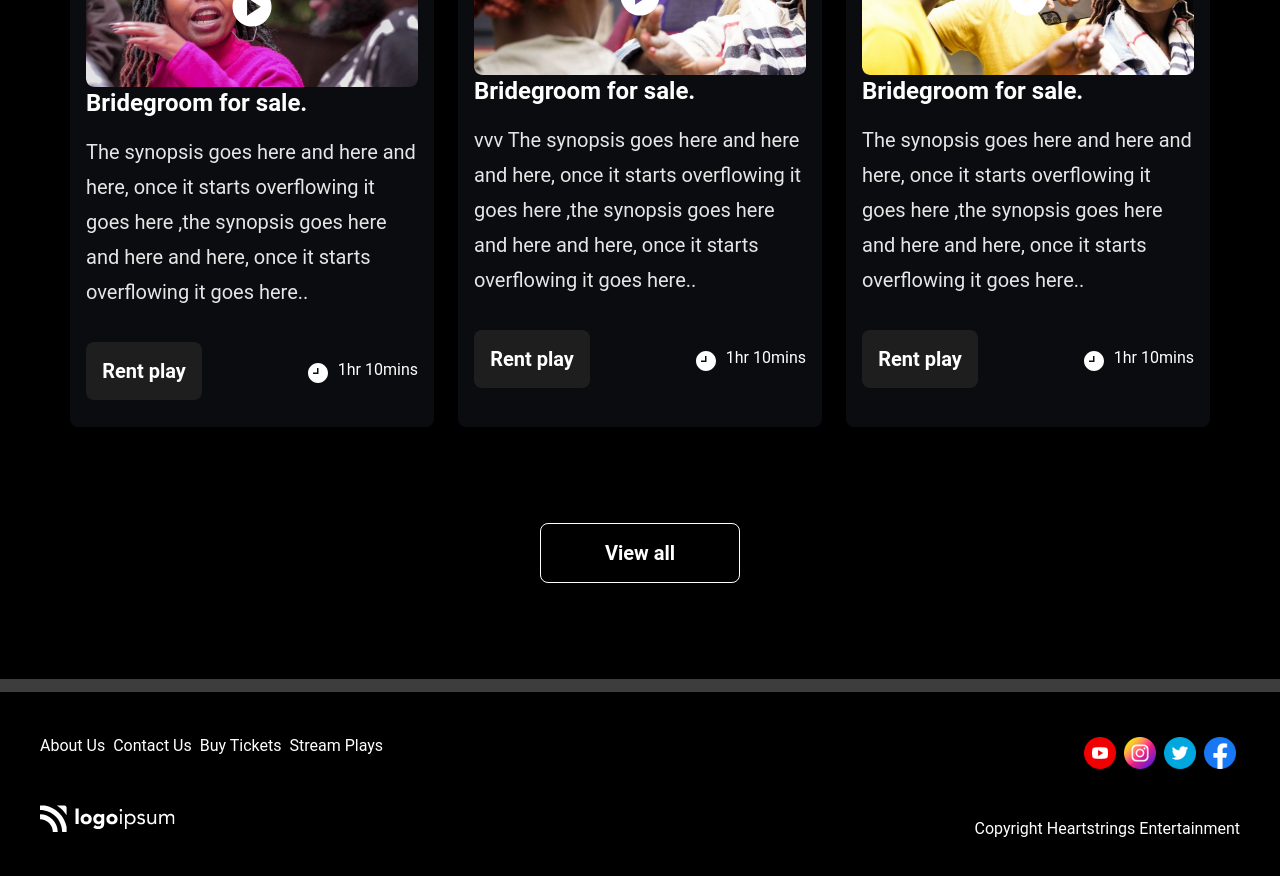
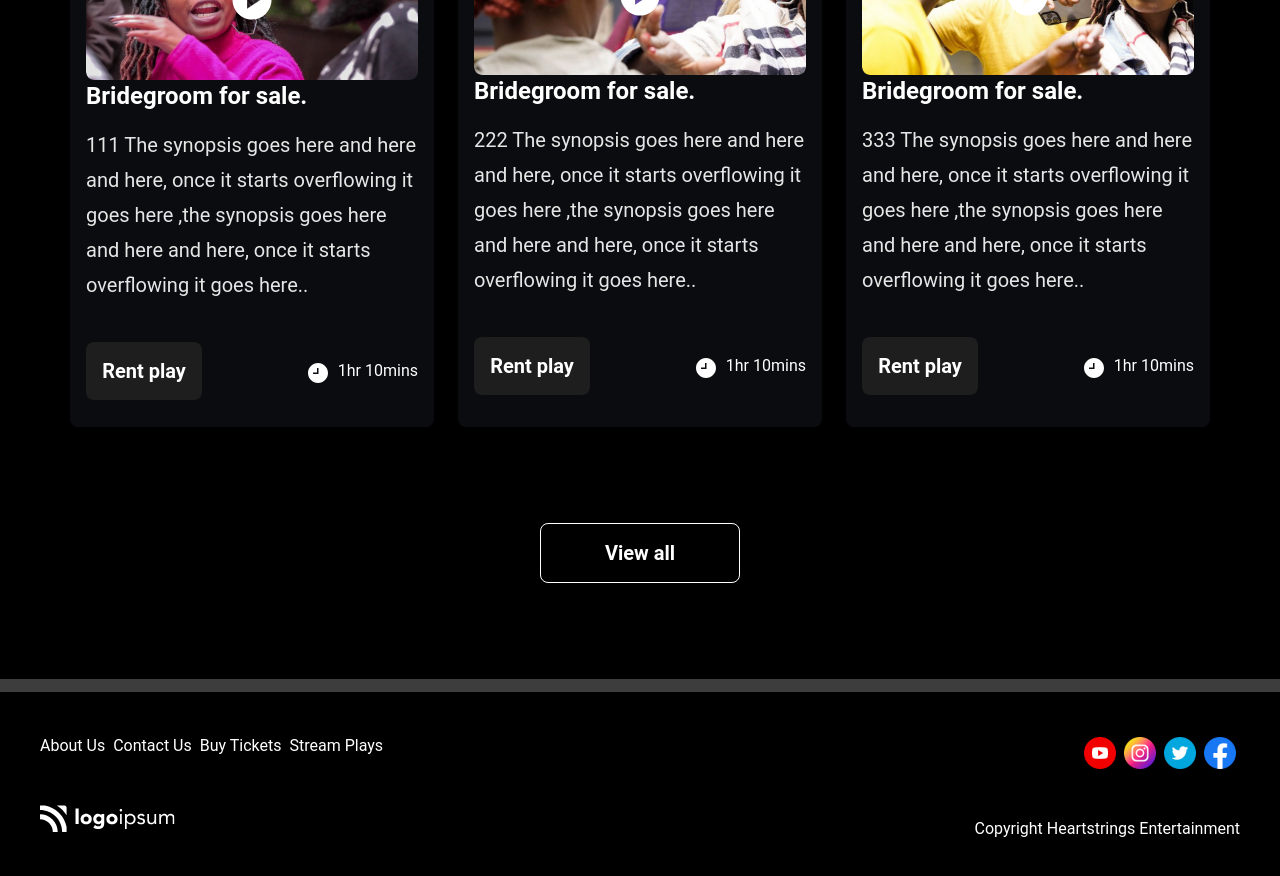
Before and after one commit to AtienoObwanda/HeartStrings-Entertainment, a React (Vite) app: page / in a window 1280 px wide. Shown: the part 2100-2976 px from the top of the page. Built offline with nearby package versions, Linux system fonts and the light colour scheme; a web font is replaced by a local one.

Commit message:
adjusting streaming card

```diff
--- a/src/Components/General/Home/StreamPlays.jsx
+++ b/src/Components/General/Home/StreamPlays.jsx
@@ -35,7 +35,7 @@ const StreamPlays = () => {
                 className="absolute bg-black_900_01 flex flex-col h-full inset-[0] items-center justify-center m-auto p-4 rounded-lg w-full"
                 rectangleeight="images/img_rectangle8.png"
                 bridegroomforsaOne="Bridegroom for sale."
-                description="The synopsis goes here and here and here, once it starts overflowing it goes here ,the synopsis goes here and here and here, once it starts overflowing it goes here.."
+                description="111 The synopsis goes here and here and here, once it starts overflowing it goes here ,the synopsis goes here and here and here, once it starts overflowing it goes here.."
                 rentPlay="Rent play"
               />
             </div>
@@ -43,14 +43,14 @@ const StreamPlays = () => {
               className="bg-black_900_01 flex flex-col items-center justify-start p-4 rounded-lg w-full"
               rectangleeight="images/img_rectangle8_191x332.png"
               bridegroomforsaOne="Bridegroom for sale."
-              description="vvv The synopsis goes here and here and here, once it starts overflowing it goes here ,the synopsis goes here and here and here, once it starts overflowing it goes here.."
+              description="222 The synopsis goes here and here and here, once it starts overflowing it goes here ,the synopsis goes here and here and here, once it starts overflowing it goes here.."
               rentPlay="Rent play"
             />
             <StreamCards
               className="bg-black_900_01 flex flex-col items-center justify-start p-4 rounded-lg w-full"
               rectangleeight="images/img_rectangle8_1.png"
               bridegroomforsaOne="Bridegroom for sale."
-              description="The synopsis goes here and here and here, once it starts overflowing it goes here ,the synopsis goes here and here and here, once it starts overflowing it goes here.."
+              description="333 The synopsis goes here and here and here, once it starts overflowing it goes here ,the synopsis goes here and here and here, once it starts overflowing it goes here.."
               rentPlay="Rent play"
 
             />
--- a/src/UI_Components/StreamCards/index.jsx
+++ b/src/UI_Components/StreamCards/index.jsx
@@ -52,7 +52,7 @@ const StreamCards = (props) => {
                 className="h-6 w-6 mt-1"
                 alt="mdiclocktimenin"
               />
-              <div className="flex flex-col items-start justify-start self-stretch w-auto my-4">
+              <div className="flex flex-col items-start justify-start self-stretch w-auto my-6">
                 <Text
                   className="font-normal font-roboto not-italic text-left text-white_A700 w-auto"
                   variant="body4"
@@ -72,7 +72,7 @@ StreamCards.defaultProps = {
   rectangleeight: "images/img_rectangle8.png",
   bridegroomforsaOne: "Bridegroom for sale.",
   description:
-    "XXX The synopsis goes here and here and here, once it starts overflowing it goes here ,the synopsis goes here and here and here, once it starts overflowing it goes here..",
+    "The synopsis goes here and here and here, once it starts overflowing it goes here ,the synopsis goes here and here and here, once it starts overflowing it goes here..",
   rentPlay: "Rent play",
   time: "1hr 10mins",
 
```
